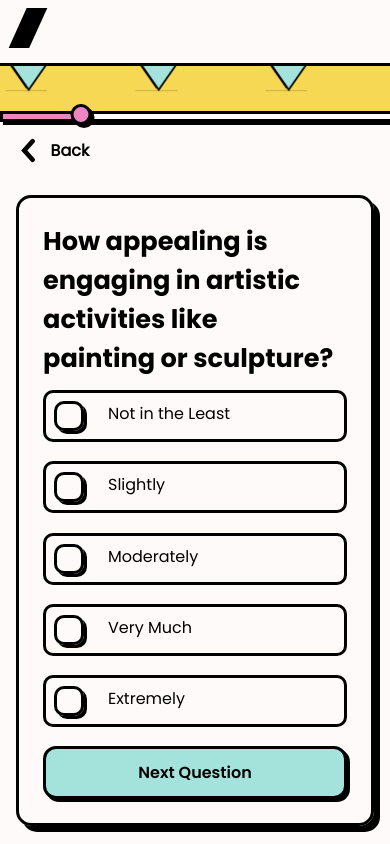
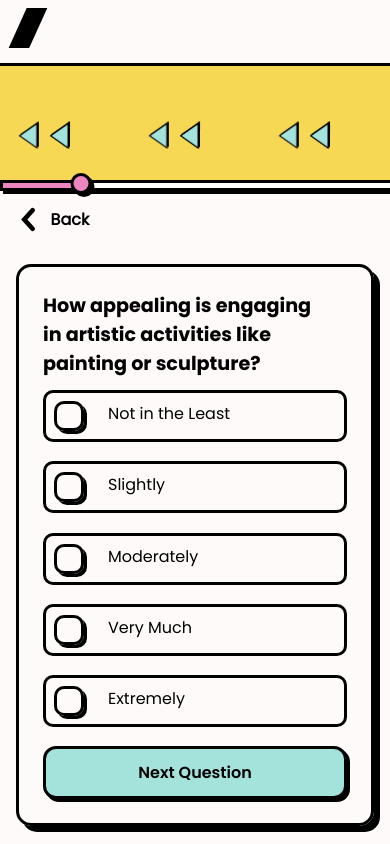
Before and after one commit to azzammahmoud95/front-end-EB, a React (Create React App) app in the folder frontend/: page / in a window 390 px wide. Built offline with nearby package versions, Linux system fonts and the light colour scheme.

Commit message:
responsive animation triangle

```diff
--- a/frontend/src/Components/Card/card.scss
+++ b/frontend/src/Components/Card/card.scss
@@ -9,11 +9,7 @@
     padding: 1.5rem;
 
     // height: 50%;
-    @media (max-width:767px) {
-        height: auto;
-        margin: 1rem;
-        box-shadow: 6px 6px 0px 0px rgba(0, 0, 0, 1);
-    }
+
     .question {
       font-weight: 800;
       font-size: 1.6rem;
@@ -27,4 +23,12 @@
       width: 50%;
       font-size: 0.6rem;
     }
+    @media (max-width:767px) {
+      height: auto;
+      margin: 1rem;
+      box-shadow: 6px 6px 0px 0px rgba(0, 0, 0, 1);
+      .question {
+        font-size: 1.2rem; /* Adjust the font size for mobile */
+    }
   }
+  }
--- a/frontend/src/Components/Layout/layout.jsx
+++ b/frontend/src/Components/Layout/layout.jsx
@@ -65,28 +65,28 @@ const ProgressBar = ({ progress }) => {
 };
 
 export default function Layout({ children }) {
-  const [columns, setColumns] = useState(3);
+  // const [columns, setColumns] = useState(3);
 
-  useEffect(() => {
-    const handleResize = () => {
-      if (window.innerWidth > 1200) {
-        setColumns(3);
-      } else if (window.innerWidth > 768) {
-        setColumns(2);
-      } else {
-        setColumns(1);
-      }
-    };// Initial setup
-    handleResize();
+  // useEffect(() => {
+  //   const handleResize = () => {
+  //     if (window.innerWidth > 1200) {
+  //       setColumns(3);
+  //     } else if (window.innerWidth > 768) {
+  //       setColumns(2);
+  //     } else {
+  //       setColumns(1);
+  //     }
+  //   };// Initial setup
+  //   handleResize();
 
-    // Add event listener for window resize
-    window.addEventListener("resize", handleResize);
+  //   // Add event listener for window resize
+  //   window.addEventListener("resize", handleResize);
 
-    // Cleanup on component unmount
-    return () => {
-      window.removeEventListener("resize", handleResize);
-    };
-  }, []);
+  //   // Cleanup on component unmount
+  //   return () => {
+  //     window.removeEventListener("resize", handleResize);
+  //   };
+  // }, []);
   return (
     <div>
       <div className="Header-logo">
@@ -106,6 +106,7 @@ export default function Layout({ children }) {
   style={{
     display: "grid",
     gridTemplateColumns: `repeat(auto-fill, minmax(100px, 1fr))`,
+    justifyItems: 'center',
     // gap: "50px",
   }}
 >
@@ -123,8 +124,35 @@ export default function Layout({ children }) {
           <TriangleStack />
           <TriangleStack />
           <TriangleStack />
+          <TriangleStack />
+          <TriangleStack />
+          <TriangleStack />
+          <TriangleStack />
+          <TriangleStack />
+          <TriangleStack />
+          <TriangleStack />
+          <TriangleStack />
+          <TriangleStack />
+          <TriangleStack />
+          <TriangleStack />
+          <TriangleStack />
+          <TriangleStack />
+          <TriangleStack />
+          <TriangleStack />
+          <TriangleStack />
+          <TriangleStack />
+          <TriangleStack />
+          <TriangleStack />
+          <TriangleStack />
+          <TriangleStack />
+          <TriangleStack />
+          <TriangleStack />
+          <TriangleStack />
+          <TriangleStack />
+          <TriangleStack />
+          <TriangleStack />
+          <TriangleStack />
 
-          <TriangleStack />     <TriangleStack />     <TriangleStack />     <TriangleStack />     <TriangleStack />     <TriangleStack />     <TriangleStack />     <TriangleStack />     <TriangleStack />     <TriangleStack />
           </div>
           </div>
       </div>
--- a/frontend/src/Components/Layout/layout.scss
+++ b/frontend/src/Components/Layout/layout.scss
@@ -1,6 +1,7 @@
 .Header-logo {
   padding: 0.5rem;
   border-bottom: 3px solid black;
+  position: sticky;
 }
 .triangle-stack-container{
   overflow: hidden;
@@ -10,7 +11,7 @@
 }
 .flex-layout {
   display: flex;
-  height: 92dvh;
+  height: 92vh;
   overflow: hidden;
   @media (max-width: 767px) {
     display: flex;
--- a/frontend/src/Components/TriangleStack/TriangleStack.scss
+++ b/frontend/src/Components/TriangleStack/TriangleStack.scss
@@ -1,12 +1,13 @@
 // TriangleStack.scss
 .triangle-container {
     position: relative;
-    width: 35px;
-    height: 55px;
+    width: 20px;
+    height: 10px;
     padding: 5px;
     // border: 2px solid red;
     margin: 40px 0px;
     // margin: 50px auto;
+    // transform:rotate(90deg);
 
     .Triangle-1 {
       position: absolute;
@@ -117,3 +118,8 @@ animation-name: moveUpAndDown;
       opacity: 1;
     }
   }
+  @media (max-width:767px) {
+    .triangle-container{
+    transform: rotate(90deg) ;
+    }
+  }
```
